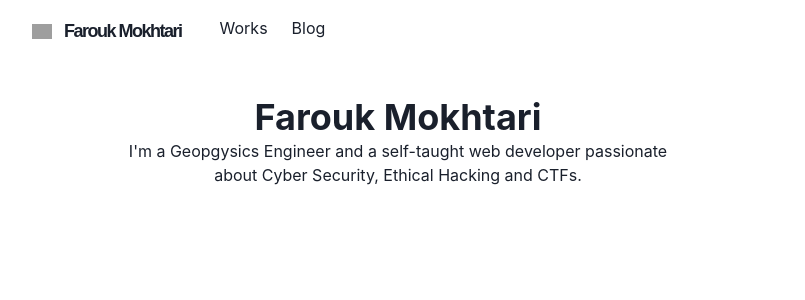
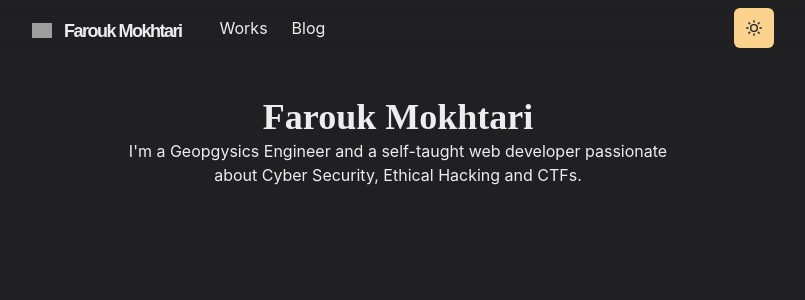
Before and after one commit to duncan-f/portfolio, a Next.js app: page / in a window 1280 px wide. Shown: the top 300 px of the page, without its empty margins (242-1047 px from the left). Built offline with nearby package versions, Linux system fonts and the light colour scheme; grey boxes are pictures that could not be loaded.

Commit message:
support dark theme

```diff
--- a/src/components/navbar.js
+++ b/src/components/navbar.js
@@ -15,6 +15,7 @@
   useColorModeValue
 } from '@chakra-ui/react'
 import { HamburgerIcon } from '@chakra-ui/icons'
+import ThemeToggleButton from './theme-toggle-button'
 
 const LinkItem = ({ href, path, target, children, ...props }) => {
   const active = path === href
@@ -75,6 +76,8 @@
           <LinkItem href="https://duncan-f.github.io/" target="_blank" path={path}>Blog</LinkItem>
         </Stack>
         <Box flex={1} align="right">
+          <ThemeToggleButton />
+
           <Box ml={2} display={{base: 'inline-block', md: 'none'}}>
             <Menu>
               <MenuButton as={IconButton} icon={<HamburgerIcon />} variant="outline" aria-label="options" />
--- /dev/null
+++ b/src/components/theme-toggle-button.js
@@ -0,0 +1,18 @@
+import { IconButton, useColorMode, useColorModeValue } from "@chakra-ui/react";
+import { SunIcon, MoonIcon } from "@chakra-ui/icons";
+
+const ThemeToggleButton = () => {
+  const { toggleColorMode } = useColorMode()
+
+  return (
+    <IconButton
+      aria-label="Toggle theme"
+      colorScheme={useColorModeValue('purple', 'orange')}
+      icon={useColorModeValue(<MoonIcon />, <SunIcon />)}
+      onClick={toggleColorMode}
+    >
+    </IconButton>
+  )
+}
+
+export default ThemeToggleButton
--- /dev/null
+++ b/src/lib/theme.js
@@ -0,0 +1,52 @@
+import { extendTheme } from '@chakra-ui/react'
+import { mode } from '@chakra-ui/theme-tools'
+
+const styles = {
+  global: props => ({
+    body: {
+      bg: mode('#f0e7db', '#202023')(props)
+    }
+  })
+}
+
+const components = {
+  Heading: {
+    variants: {
+      'section-title': {
+        textDecoration: 'underline',
+        fontSize: 20,
+        textUnderlineOffset: 6,
+        textDecorationColor: '#525252',
+        textDecorationThickness: 4,
+        marginTop: 3,
+        marginBottom: 4
+      }
+    }
+  },
+
+  Link: {
+    baseProps: props => ({
+      color: mode('#3d7aed', '#ff63c3')(props),
+      textUnderlineOffset: 3
+    })
+  }
+}
+
+const fonts = {
+  heading: "'M PLUS Rounded 1c'"
+}
+
+const colors = {
+  glassTeal: '#88ccca'
+}
+
+const config = {
+  initialColorMode: 'dark',
+  useSystemColorMode: true
+}
+
+const theme = extendTheme({
+  config, styles, components, colors, fonts
+})
+
+export default theme
--- a/src/pages/_app.js
+++ b/src/pages/_app.js
@@ -1,10 +1,14 @@
 import { ChakraProvider } from '@chakra-ui/react'
 import Layout from '../components/layouts/main'
+import theme from '../lib/theme'
 
+if (typeof window !== 'undefined') {
+  window.history.scrollRestoration = 'manual'
+}
 
 const Website = ({ Component, pageProps, router }) => {
   return (
-    <ChakraProvider>
+    <ChakraProvider theme={theme}>
       <Layout router={router}>
         <Component {...pageProps} key={router.route} />
       </Layout>
--- /dev/null
+++ b/src/pages/_document.js
@@ -0,0 +1,18 @@
+import { ColorModeScript } from "@chakra-ui/react";
+import NextDocument, { Html, Head, Main, NextScript } from 'next/document';
+import theme from '../lib/theme';
+
+export default class Document extends NextDocument {
+  render() {
+    return (
+      <Html lang="en">
+        <Head />
+        <body>
+          <ColorModeScript initialColorMode={theme.config.initialColorMode} />
+          <Main />
+          <NextScript />
+        </body>
+      </Html>
+    )
+  }
+}
```
